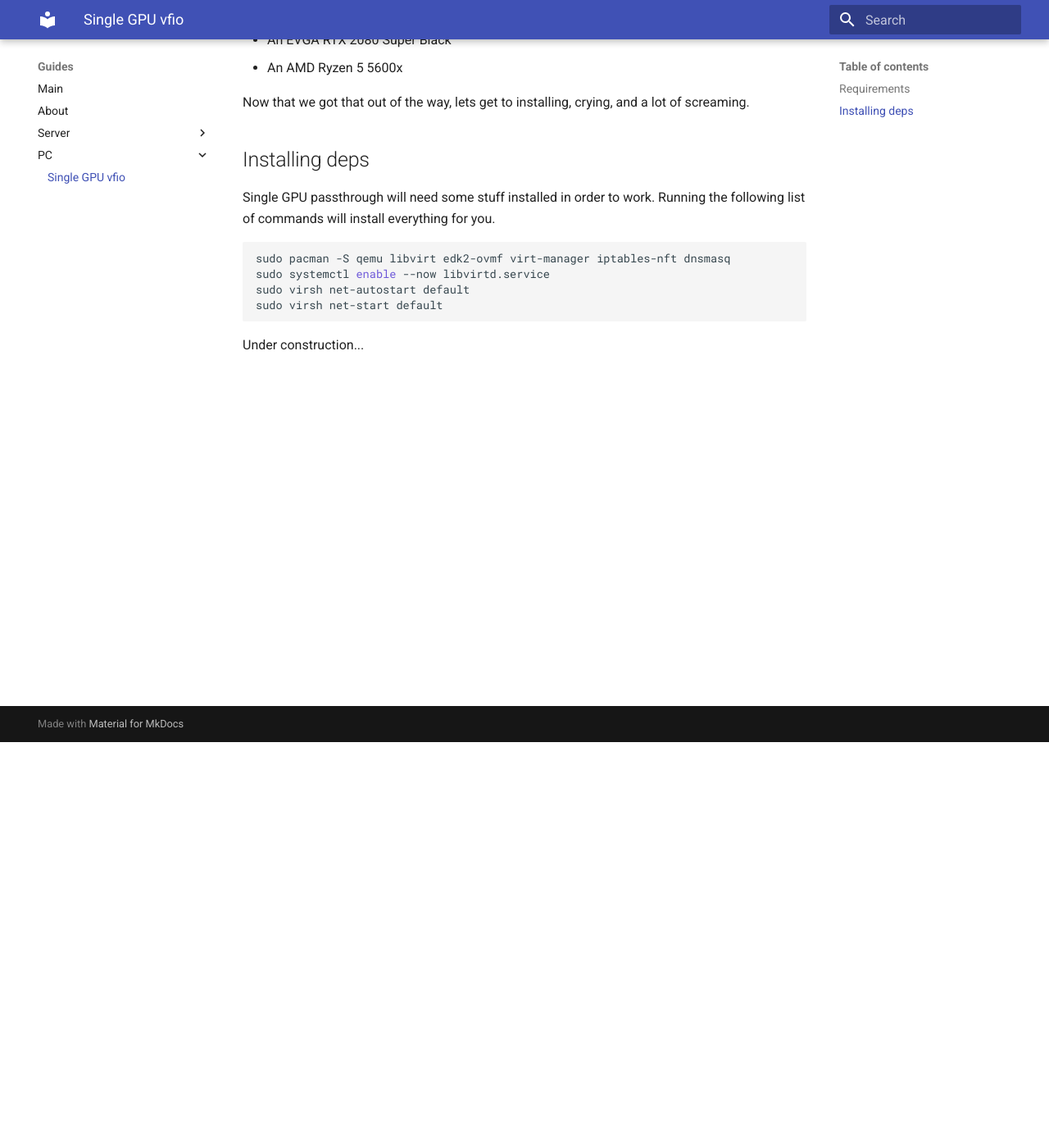
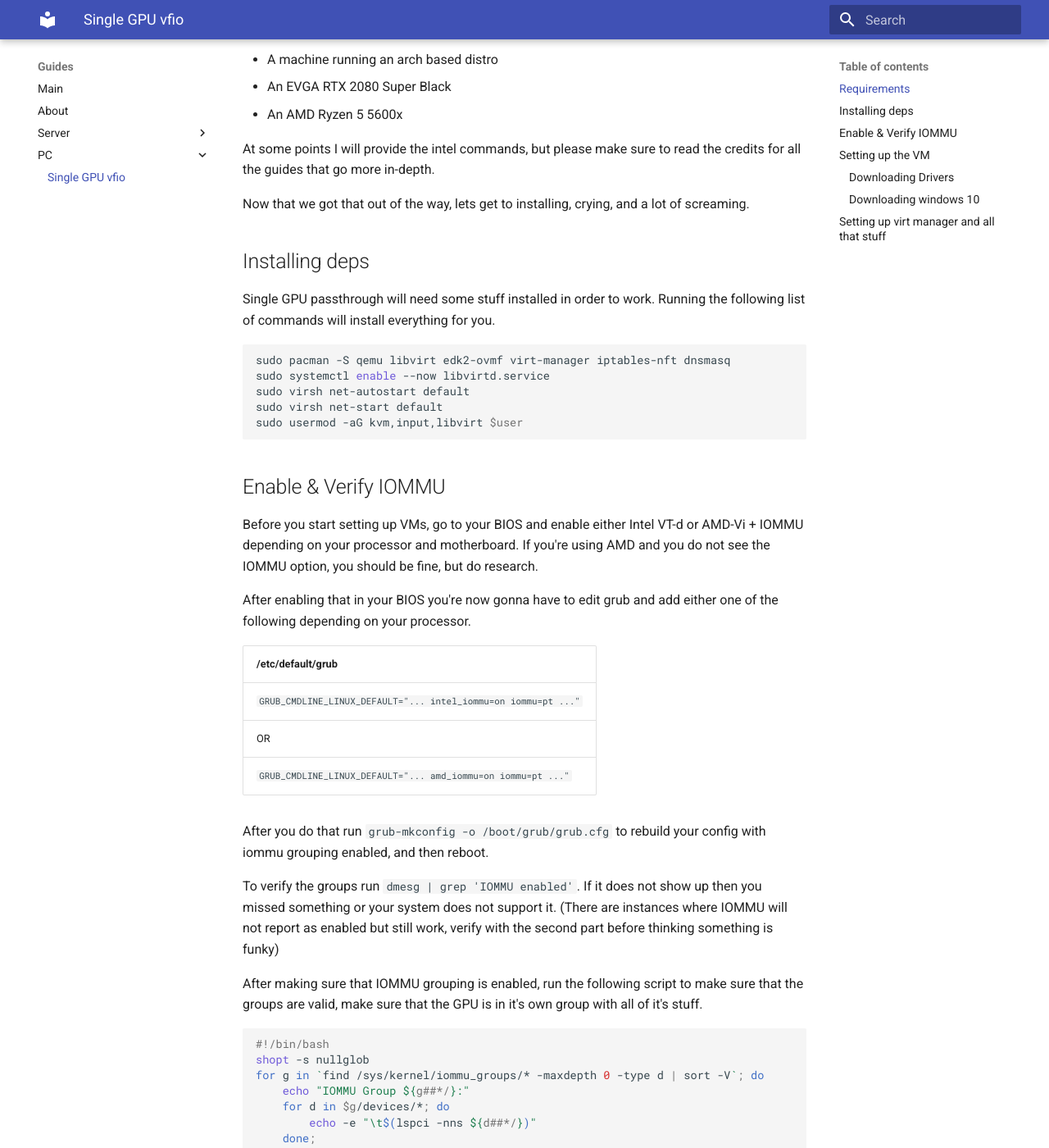
Before and after one commit to 46620/guides, an MkDocs documentation site: the page built from docs/machine/1gpu_pass.md, in a window 1280 px wide and 1400 px high, scrolled down 495 px. Shown: the whole window at 82% size. Built offline with MkDocs 1.6.1 and Material for MkDocs 9.7.7, drawn with Linux system fonts in a browser that asks for light colours; some of the changed text lies outside the part shown.

Commit message:
fuckton of work

````diff
--- a/docs/machine/1gpu_pass.md
+++ b/docs/machine/1gpu_pass.md
@@ -3,14 +3,17 @@
 
 So you wanna game but you also wanna use Linux? That's understandable. This guide should help you with that.
 
-> This guide is a combination of reading countless guides over time, some of which I sadly can't find links to. I will make sure that I add credits here at some point with everyones page.
+!!! warning
+    This guide is less of a full "here's how everything works" and more of a jumpstart into this. **PLEASE DO RESEARCH AND DO NOT RELY ON THIS ALONE** All pages I use will be at the bottom in a credits dropdown.
 
 ## Requirements
 The following are what this guide is based on, please make sure to change certain steps for your build. Read the credits for help.
 
-*    A machine with Manjaro 21.1.2 installed
+*    A machine running an arch based distro
 *    An EVGA RTX 2080 Super Black
 *    An AMD Ryzen 5 5600x
+
+At some points I will provide the intel commands, but please make sure to read the credits for all the guides that go more in-depth.
 
 Now that we got that out of the way, lets get to installing, crying, and a lot of screaming.
 
@@ -22,6 +25,55 @@ sudo pacman -S qemu libvirt edk2-ovmf virt-manager iptables-nft dnsmasq
 sudo systemctl enable --now libvirtd.service
 sudo virsh net-autostart default
 sudo virsh net-start default
+sudo usermod -aG kvm,input,libvirt $user
 ```
 
+## Enable & Verify IOMMU
+
+Before you start setting up VMs, go to your BIOS and enable either Intel VT-d or AMD-Vi + IOMMU depending on your processor and motherboard. If you're using AMD and you do not see the IOMMU option, you should be fine, but do research.
+
+After enabling that in your BIOS you're now gonna have to edit grub and add either one of the following depending on your processor.
+
+| /etc/default/grub |
+| ----- |
+| `GRUB_CMDLINE_LINUX_DEFAULT="... intel_iommu=on iommu=pt ..."` |
+| OR |
+| `GRUB_CMDLINE_LINUX_DEFAULT="... amd_iommu=on iommu=pt ..."` |
+
+After you do that run `grub-mkconfig -o /boot/grub/grub.cfg` to rebuild your config with iommu grouping enabled, and then reboot.
+
+To verify the groups run `dmesg | grep 'IOMMU enabled'`. If it does not show up then you missed something or your system does not support it. (There are instances where IOMMU will not report as enabled but still work, verify with the second part before thinking something is funky)
+
+After making sure that IOMMU grouping is enabled, run the following script to make sure that the groups are valid, make sure that the GPU is in it's own group with all of it's stuff.
+
+``` bash
+#!/bin/bash
+shopt -s nullglob
+for g in `find /sys/kernel/iommu_groups/* -maxdepth 0 -type d | sort -V`; do
+    echo "IOMMU Group ${g##*/}:"
+    for d in $g/devices/*; do
+        echo -e "\t$(lspci -nns ${d##*/})"
+    done;
+done;
+```
+If the groups are not valid, you will need to do [ACS patching](https://wiki.archlinux.org/title/PCI_passthrough_via_OVMF#Bypassing_the_IOMMU_groups_(ACS_override_patch)) Which is out of the scope of this project, follow the guide linked.
+
+## Setting up the VM
+This guide is going to assume that you want to set up a Windows 10 VM, In the future I will make a guide for a MacOS VM, but now is not the time.
+
+### Downloading Drivers
+Yes I'm telling you to download the drivers before downloading the OS, why? Cause fuck you, you're gonna forget to download them later and skip to installing. Anyways click [here](https://fedorapeople.org/groups/virt/virtio-win/direct-downloads/latest-virtio/virtio-win.iso) for the latest virtio drivers.
+
+### Downloading windows 10
+Aight now you need a shit OS to install huh? [This](https://www.microsoft.com/en-us/software-download/windows10ISO) page will be where you download Windows 10.
+
+## Setting up virt manager and all that stuff
+
 Under construction...
+
+??? tldr "Credits"
+    [Arch Wiki](https://wiki.archlinux.org/title/PCI_passthrough_via_OVMF)
+
+    [QaidVoid/Complete-Single-GPU-Passthrough](https://github.com/QaidVoid/Complete-Single-GPU-Passthrough)
+
+    [virtio drivers](https://github.com/virtio-win/virtio-win-pkg-scripts)
--- a/mkdocs.yml
+++ b/mkdocs.yml
@@ -8,6 +8,7 @@ nav:
             - 'Installation': 'server/plex/install.md'
             - 'Anime Metadata': 'server/plex/metadata_anime.md'
             - 'Tautulli': 'server/plex/tautulli.md'
+            - 'Tautulli Scripting': 'server/plex/tautulli_scripting.md'
     - PC:
         - 'Single GPU vfio': 'machine/1gpu_pass.md'
 
````
Also changed, not shown: docs/server/plex/tautulli.md (+18 -3 lines), docs/server/plex/tautulli_scripting.md (added, +43 -0 lines), docs/server/plex/img/tautulli_history_log.png (added), docs/server/plex/img/tautulli_pas_1.png (added), docs/server/plex/img/tautulli_pas_2.png (added).
